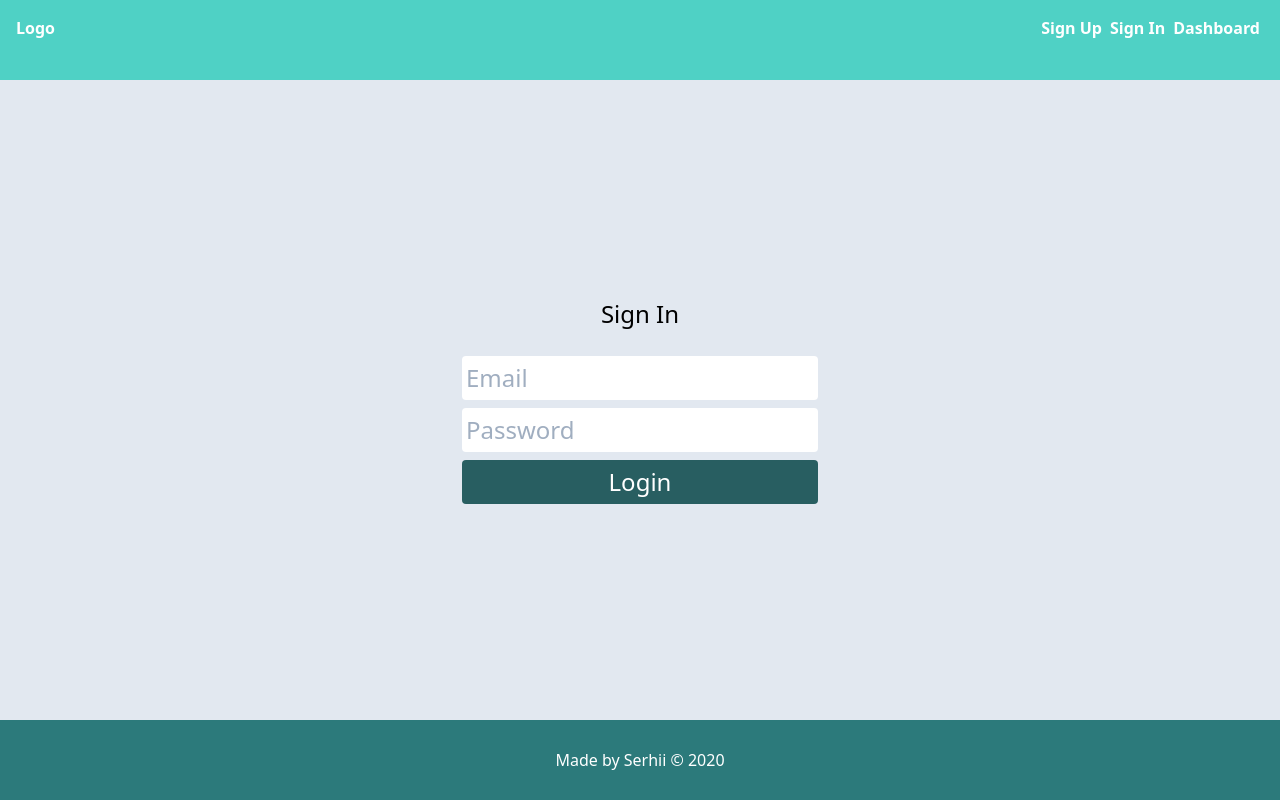
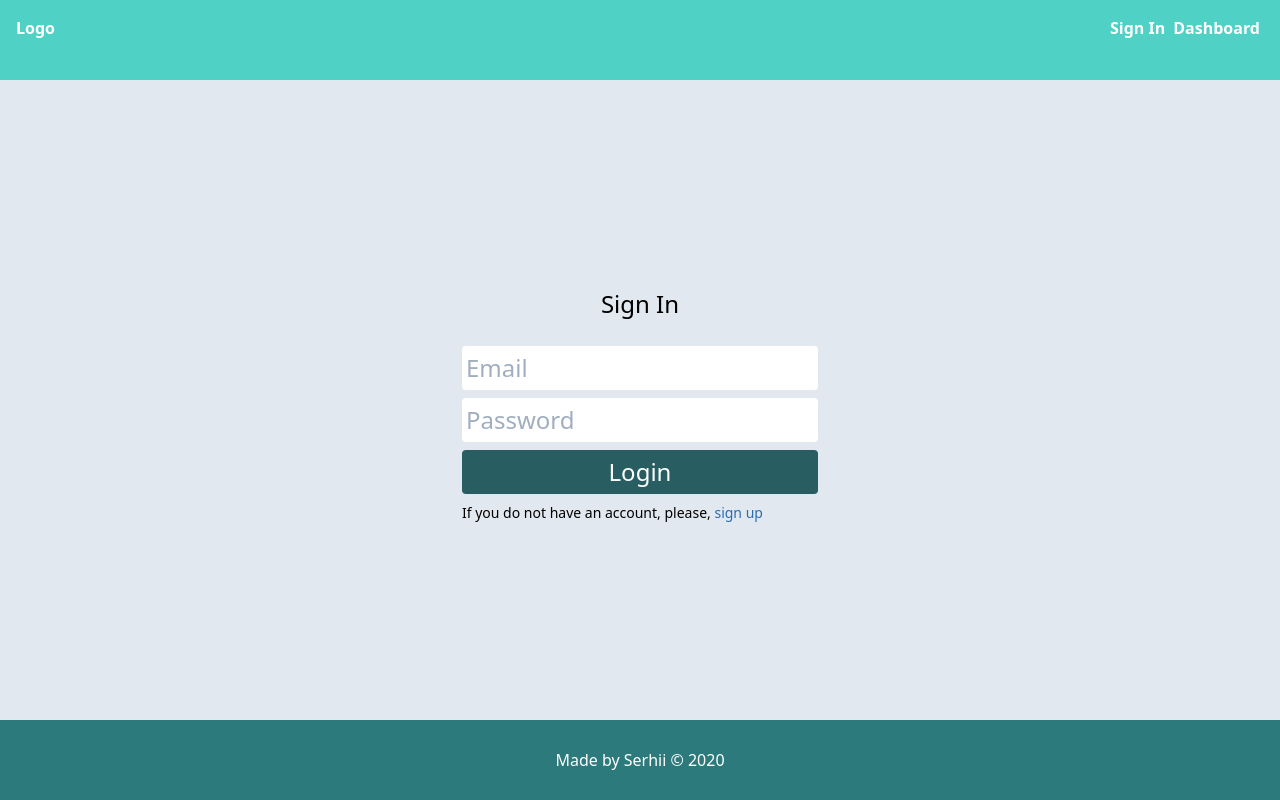
Before and after one commit to sprihozhiy/react-firebase-tailwindcss-boilerplate, a React (Create React App) app: page / in a window 1280 px wide. Built offline with nearby package versions, Linux system fonts and the light colour scheme; no server answers.

Commit message:
changed page navigation

```diff
--- a/src/components/SignIn/SignIn.js
+++ b/src/components/SignIn/SignIn.js
@@ -1,4 +1,5 @@
 import React from "react";
+import { Link } from "react-router-dom";
 
 const SignIn = () => {
   return (
@@ -20,7 +21,11 @@ const SignIn = () => {
             Login
           </button>
         </form>
+        <div className="flex-col">
+          <p className="text-sm">If you do not have an account, please, <Link to="/signup" className="text-blue-700">sign up</Link></p>
+        </div>
       </div>
+
     </div>
   );
 };
--- a/src/layout/Header.js
+++ b/src/layout/Header.js
@@ -8,9 +8,6 @@ const Header = () => {
         Logo
       </NavLink>
       <ul className="flex content-between">
-        <li className="px-1 text-white cursor-pointer hover:underline">
-          <NavLink to="/signup">Sign Up</NavLink>
-        </li>
         <li className="px-1 text-white cursor-pointer hover:underline">
           <NavLink to="/">Sign In</NavLink>
         </li>
```
